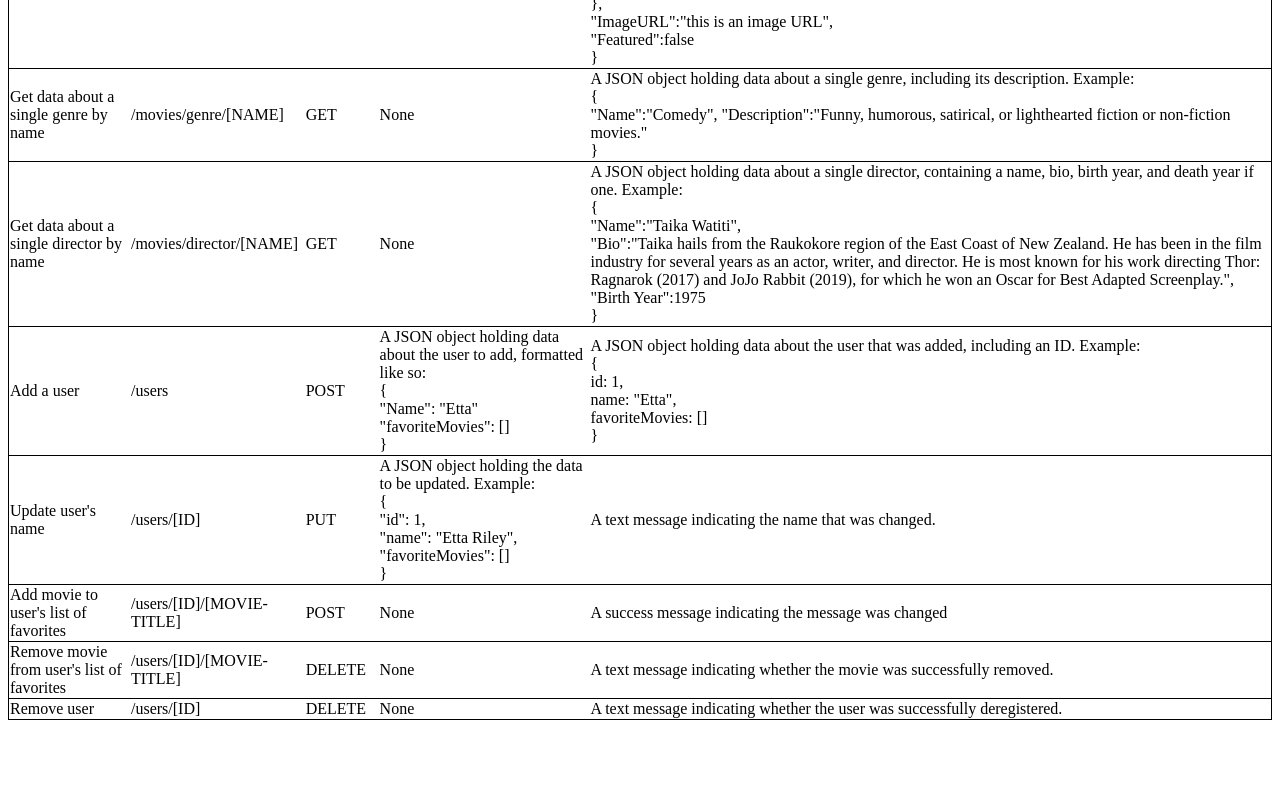
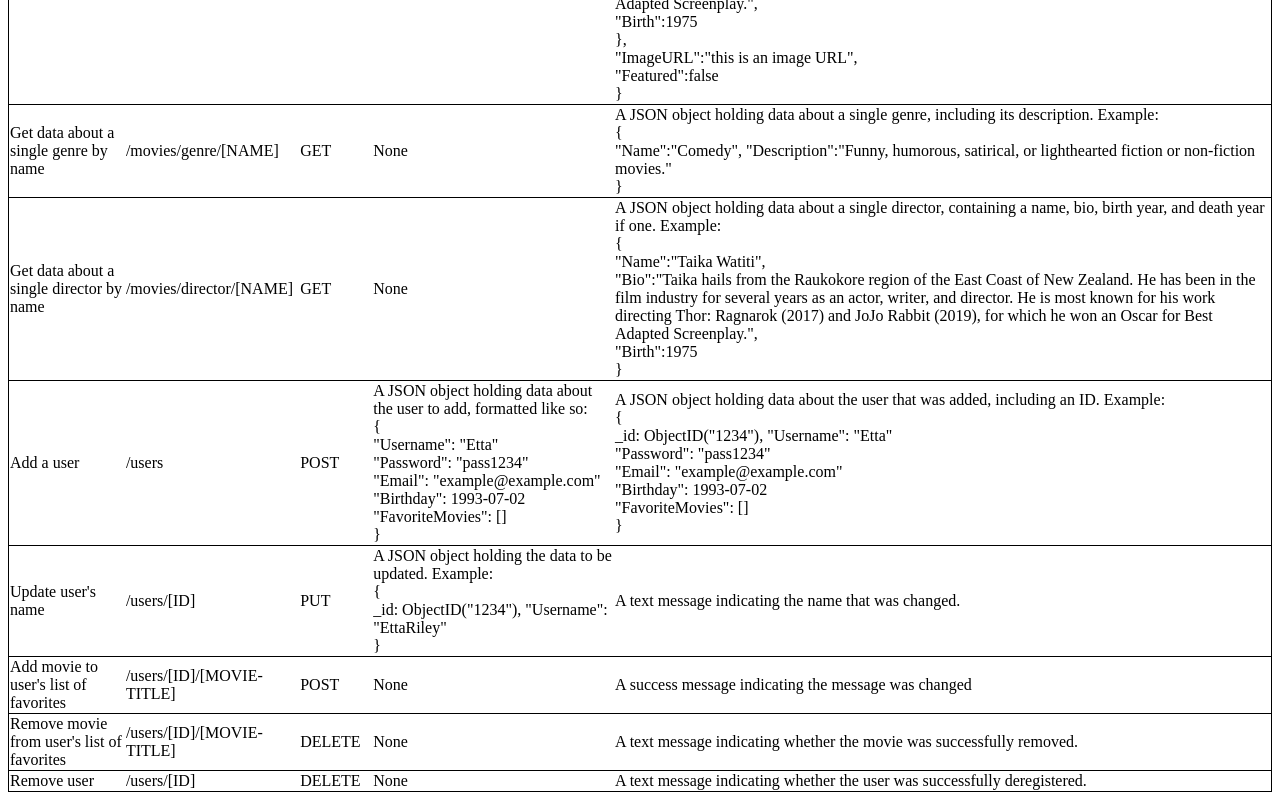
Before and after one commit to ettariley/EMDB, a website: page public/documentation.html in a window 1280 px wide. Shown: the part 538-1338 px from the top of the page. Before the commit the page ends 1266 px from the top, so only its background shows below. Drawn offline with Linux system fonts and the light colour scheme.

Commit message:
Updated endpoint documentation

```diff
--- a/public/documentation.html
+++ b/public/documentation.html
@@ -36,7 +36,7 @@
                 "Director": {<br>
                     "Name":"Taika Watiti",<br>
                     "Bio":"Taika hails from the Raukokore region of the East Coast of New Zealand. He has been in the film industry for several years as an actor, writer, and director. He is most known for his work directing Thor: Ragnarok (2017) and JoJo Rabbit (2019), for which he won an Oscar for Best Adapted Screenplay.",<br>
-                    "Birth Year":1975<br>
+                    "Birth":1975<br>
                 },<br>
                 "ImageURL":"this is an image URL",<br>
                 "Featured":false<br>
@@ -66,7 +66,7 @@
             {<br>
                 "Name":"Taika Watiti",<br>
                 "Bio":"Taika hails from the Raukokore region of the East Coast of New Zealand. He has been in the film industry for several years as an actor, writer, and director. He is most known for his work directing Thor: Ragnarok (2017) and JoJo Rabbit (2019), for which he won an Oscar for Best Adapted Screenplay.",<br>
-                "Birth Year":1975<br>
+                "Birth":1975<br>
             }
         </td>
     </tr>
@@ -76,16 +76,22 @@
         <td>POST</td>
         <td>A JSON object holding data about the user to add, formatted like so: <br>
             {<br>
-                "Name": "Etta"<br>
-                "favoriteMovies": []<br>
+                "Username": "Etta"<br>
+                "Password": "pass1234"<br>
+                "Email": "example@example.com"<br>
+                "Birthday": 1993-07-02<br>
+                "FavoriteMovies": []<br>
             }
         </td>
         <td>A JSON object holding data about the user that was added, including an ID.
             Example: <br>
             {<br>
-                id: 1,<br>
-                name: "Etta",<br>
-                favoriteMovies: []<br>
+                _id: ObjectID("1234"),
+                "Username": "Etta"<br>
+                "Password": "pass1234"<br>
+                "Email": "example@example.com"<br>
+                "Birthday": 1993-07-02<br>
+                "FavoriteMovies": []<br>
             }
         </td>
     </tr>
@@ -95,9 +101,8 @@
         <td>PUT</td>
         <td>A JSON object holding the data to be updated. Example:<br>
             {<br>
-                "id": 1,<br>
-                "name": "Etta Riley",<br>
-                "favoriteMovies": []<br>
+                _id: ObjectID("1234"),
+                "Username": "EttaRiley"<br>
             }
         </td>
         <td>A text message indicating the name that was changed.</td>
```
